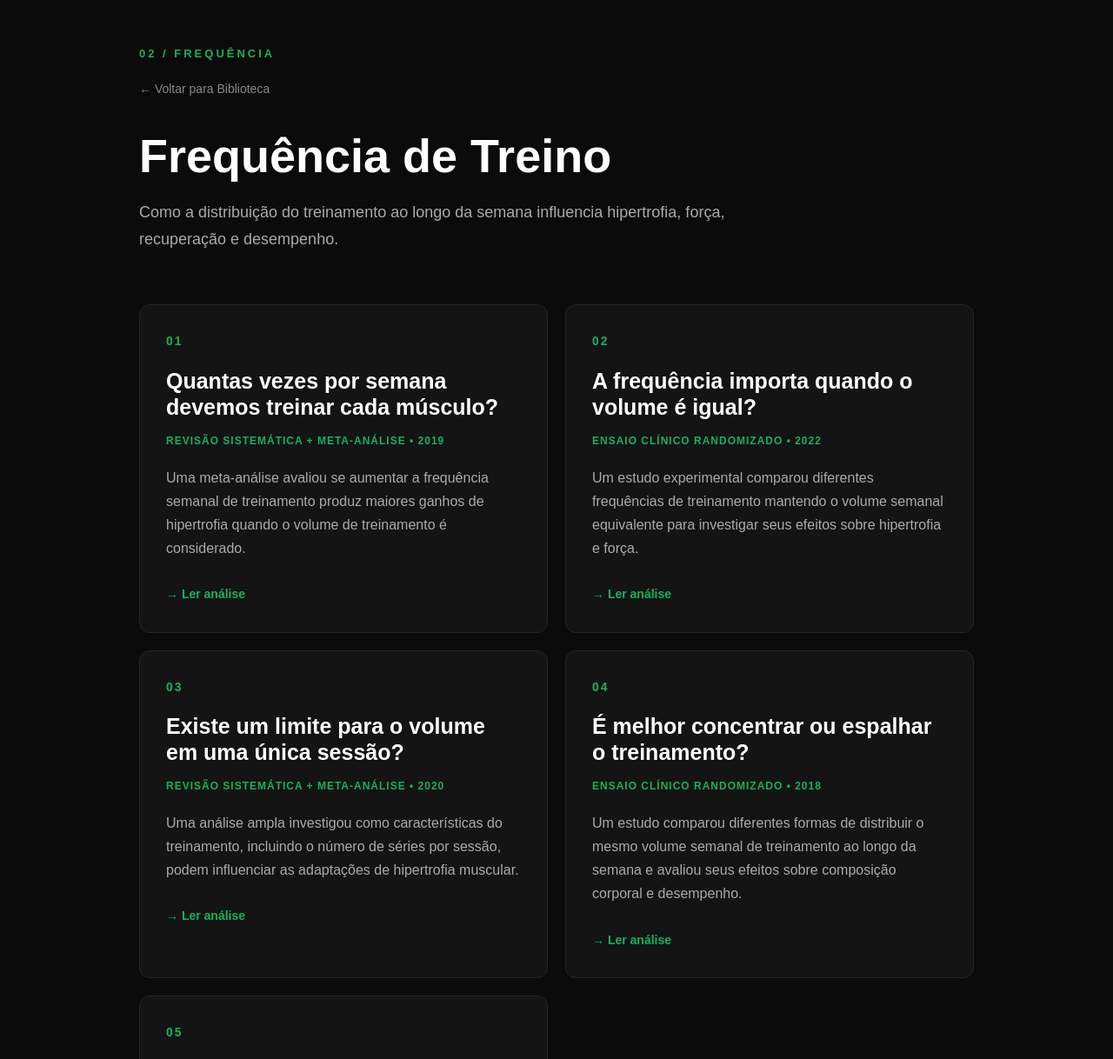
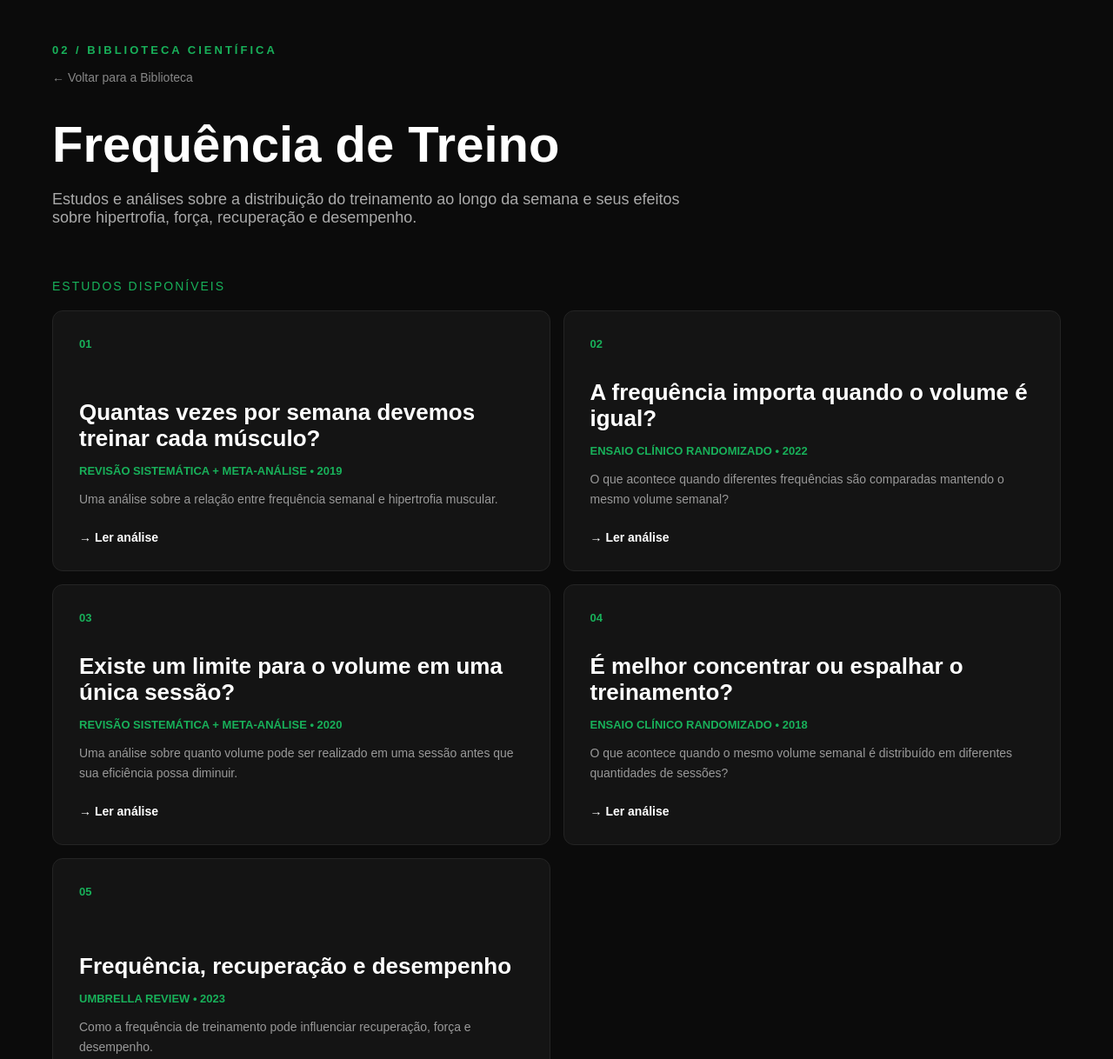
Before and after one commit to daviscarmucin-eng/metodologia-mks, a plain HTML site: page frequencia.html in a window 1280 px wide. Shown: the part 100-1318 px from the top of the page at 87% size. Drawn offline with Linux system fonts and the light colour scheme.

Commit message:
Update frequencia.html

```diff
--- a/frequencia.html
+++ b/frequencia.html
@@ -5,106 +5,97 @@
 
 <meta charset="UTF-8">
 
-<meta name="viewport" content="width=device-width, initial-scale=1.0">
+<meta
+name="viewport"
+content="width=device-width, initial-scale=1.0"
+>
 
 <title>Frequência — Biblioteca Científica</title>
 
+
 <style>
 
+/* =========================
+   CONFIGURAÇÕES GERAIS
+========================= */
+
 *{
-
     margin:0;
-
     padding:0;
-
     box-sizing:border-box;
-
 }
 
 body{
-
     font-family:Arial, Helvetica, sans-serif;
-
     background:#0b0b0b;
-
     color:#fff;
-
-    line-height:1.7;
-
 }
 
+
+/* =========================
+   NAVEGAÇÃO
+========================= */
+
 nav{
-
     display:flex;
-
     justify-content:space-between;
-
     align-items:center;
 
     padding:18px 6%;
 
     background:#0b0b0b;
-
     border-bottom:1px solid #222;
-
 }
 
 .logo{
-
     font-size:20px;
-
     font-weight:bold;
-
 }
 
 .logo span{
-
     color:#18b15a;
-
 }
 
 nav ul{
-
     display:flex;
-
     gap:30px;
-
     list-style:none;
-
 }
 
 nav a{
-
     color:#ccc;
-
     text-decoration:none;
-
     font-size:14px;
-
     font-weight:bold;
-
     transition:.3s;
-
 }
 
 nav a:hover{
-
     color:#18b15a;
-
 }
 
+
+/* =========================
+   CONTEÚDO PRINCIPAL
+========================= */
+
 main{
-
-    max-width:1000px;
-
+    max-width:1200px;
     margin:auto;
-
-    padding:80px 20px 100px;
-
+    padding:90px 20px;
 }
 
+
+.tag{
+    color:#18b15a;
+    font-size:13px;
+    font-weight:bold;
+    letter-spacing:3px;
+    margin-bottom:15px;
+}
+
+
 .back{
-
     display:inline-block;
 
     margin-bottom:35px;
@@ -116,16 +107,85 @@ main{
     font-size:14px;
 
     transition:.3s;
-
 }
 
 .back:hover{
+    color:#18b15a;
+}
+
+
+h1{
+    font-size:58px;
+    margin-bottom:20px;
+}
+
+
+.intro{
+    color:#aaa;
+    font-size:18px;
+    max-width:750px;
+    margin-bottom:60px;
+}
+
+
+/* =========================
+   ESTUDOS
+========================= */
+
+.section-title{
+
+    font-size:14px;
 
     color:#18b15a;
 
+    letter-spacing:2px;
+
+    margin-bottom:20px;
 }
 
-.tag{
+
+.study-grid{
+
+    display:grid;
+
+    grid-template-columns:
+    repeat(2,1fr);
+
+    gap:15px;
+}
+
+
+.study-card{
+
+    min-height:300px;
+
+    padding:30px;
+
+    background:#141414;
+
+    border:1px solid #242424;
+
+    border-radius:12px;
+
+    display:flex;
+
+    flex-direction:column;
+
+    transition:.3s;
+}
+
+
+.study-card:hover{
+
+    transform:translateY(-6px);
+
+    border-color:#18b15a;
+
+    background:#171717;
+}
+
+
+.number{
 
     color:#18b15a;
 
@@ -133,119 +193,47 @@ main{
 
     font-weight:bold;
 
-    letter-spacing:3px;
-
-    margin-bottom:15px;
-
+    margin-bottom:auto;
 }
 
-h1{
-
-    font-size:54px;
-
-    line-height:1.1;
-
-    max-width:850px;
-
-    margin-bottom:20px;
-
-}
-
-.subtitle{
-
-    color:#aaa;
-
-    font-size:18px;
-
-    max-width:760px;
-
-    margin-bottom:60px;
-
-}
-
-.study-grid{
-
-    display:grid;
-
-    grid-template-columns:repeat(2,1fr);
-
-    gap:20px;
-
-}
-
-.study-card{
-
-    background:#141414;
-
-    border:1px solid #242424;
-
-    border-radius:12px;
-
-    padding:30px;
-
-    transition:.3s;
-
-}
-
-.study-card:hover{
-
-    border-color:#18b15a;
-
-    transform:translateY(-3px);
-
-}
-
-.number{
-
-    color:#18b15a;
-
-    font-size:14px;
-
-    font-weight:bold;
-
-    letter-spacing:2px;
-
-    margin-bottom:18px;
-
-}
 
 .study-card h2{
 
-    font-size:25px;
+    font-size:26px;
 
-    line-height:1.2;
+    line-height:1.15;
 
     margin-bottom:14px;
+}
 
-}
 
 .study-type{
 
     color:#18b15a;
 
-    font-size:12px;
+    font-size:13px;
 
     font-weight:bold;
 
-    letter-spacing:1px;
+    margin-bottom:14px;
+}
 
-    margin-bottom:18px;
-
-}
 
 .study-card p{
 
-    color:#aaa;
+    color:#999;
 
-    font-size:16px;
+    font-size:14px;
+
+    line-height:1.6;
 
     margin-bottom:25px;
+}
 
-}
 
 .study-link{
 
-    color:#18b15a;
+    color:#fff;
 
     text-decoration:none;
 
@@ -254,14 +242,18 @@ h1{
     font-weight:bold;
 
     transition:.3s;
+}
 
-}
 
 .study-link:hover{
 
-    color:#fff;
+    color:#18b15a;
+}
 
-}
+
+/* =========================
+   RODAPÉ
+========================= */
 
 footer{
 
@@ -274,8 +266,12 @@ footer{
     color:#777;
 
     font-size:13px;
+}
 
-}
+
+/* =========================
+   RESPONSIVIDADE
+========================= */
 
 @media(max-width:800px){
 
@@ -284,31 +280,24 @@ footer{
         flex-direction:column;
 
         gap:15px;
+    }
 
-    }
 
     nav ul{
 
         gap:15px;
-
     }
 
-    main{
-
-        padding-top:60px;
-
-    }
 
     h1{
 
-        font-size:40px;
+        font-size:42px;
+    }
 
-    }
 
     .study-grid{
 
         grid-template-columns:1fr;
-
     }
 
 }
@@ -321,11 +310,16 @@ footer{
 <body>
 
 
+<!-- =========================
+     NAVEGAÇÃO
+========================= -->
+
 <nav>
 
     <div class="logo">
 
-METODOLOGIA <span>MKS</span>
+        METODOLOGIA
+        <span>MKS</span>
 
     </div>
 
@@ -335,9 +329,7 @@ METODOLOGIA <span>MKS</span>
         <li>
 
             <a href="biblioteca.html">
-
                 Biblioteca
-
             </a>
 
         </li>
@@ -346,9 +338,7 @@ Biblioteca
         <li>
 
             <a href="consultoria.html">
-
                 Consultoria
-
             </a>
 
         </li>
@@ -357,9 +347,7 @@ Consultoria
         <li>
 
             <a href="industries.html">
-
                 Industries
-
             </a>
 
         </li>
@@ -369,12 +357,17 @@ Industries
 </nav>
 
 
+
+<!-- =========================
+     CONTEÚDO
+========================= -->
+
 <main>
 
 
     <div class="tag">
 
-02 / FREQUÊNCIA
+        02 / BIBLIOTECA CIENTÍFICA
 
     </div>
 
@@ -384,7 +377,7 @@ href="biblioteca.html"
     class="back"
     >
 
-← Voltar para Biblioteca
+        ← Voltar para a Biblioteca
 
     </a>
 
@@ -396,11 +389,27 @@ Frequência de Treino
     </h1>
 
 
-<p class="subtitle">
+    <p class="intro">
 
-Como a distribuição do treinamento ao longo da semana influencia hipertrofia, força, recuperação e desempenho.
+        Estudos e análises sobre a distribuição
+        do treinamento ao longo da semana e seus
+        efeitos sobre hipertrofia, força,
+        recuperação e desempenho.
 
     </p>
+
+
+
+    <!-- =========================
+         ESTUDOS
+    ========================= -->
+
+    <div class="section-title">
+
+        ESTUDOS DISPONÍVEIS
+
+    </div>
+
 
 
     <div class="study-grid">
@@ -409,6 +418,7 @@ Como a distribuição do treinamento ao longo da semana influencia hipertrofia,
         <!-- ESTUDO 01 -->
 
         <div class="study-card">
+
 
             <div class="number">
 
@@ -433,22 +443,22 @@ REVISÃO SISTEMÁTICA + META-ANÁLISE • 2019
 
             <p>
 
-Uma meta-análise avaliou se aumentar a frequência
-semanal de treinamento produz maiores ganhos de
-hipertrofia quando o volume de treinamento é
-considerado.
+                Uma análise sobre a relação entre
+                frequência semanal e hipertrofia
+                muscular.
 
             </p>
 
 
             <a
-href="#"
+            href="estudo-frequencia-01.html"
             class="study-link"
             >
 
                 → Ler análise
 
             </a>
+
 
         </div>
 
@@ -457,6 +467,7 @@ class="study-link"
         <!-- ESTUDO 02 -->
 
         <div class="study-card">
+
 
             <div class="number">
 
@@ -481,22 +492,22 @@ ENSAIO CLÍNICO RANDOMIZADO • 2022
 
             <p>
 
-Um estudo experimental comparou diferentes
-frequências de treinamento mantendo o volume
-semanal equivalente para investigar seus efeitos
-sobre hipertrofia e força.
+                O que acontece quando diferentes
+                frequências são comparadas mantendo
+                o mesmo volume semanal?
 
             </p>
 
 
             <a
-href="#"
+            href="estudo-frequencia-02.html"
             class="study-link"
             >
 
                 → Ler análise
 
             </a>
+
 
         </div>
 
@@ -505,6 +516,7 @@ class="study-link"
         <!-- ESTUDO 03 -->
 
         <div class="study-card">
+
 
             <div class="number">
 
@@ -529,22 +541,22 @@ REVISÃO SISTEMÁTICA + META-ANÁLISE • 2020
 
             <p>
 
-Uma análise ampla investigou como características
-do treinamento, incluindo o número de séries por
-sessão, podem influenciar as adaptações de
-hipertrofia muscular.
+                Uma análise sobre quanto volume pode
+                ser realizado em uma sessão antes que
+                sua eficiência possa diminuir.
 
             </p>
 
 
             <a
-href="#"
+            href="estudo-frequencia-03.html"
             class="study-link"
             >
 
                 → Ler análise
 
             </a>
+
 
         </div>
 
@@ -553,6 +565,7 @@ class="study-link"
         <!-- ESTUDO 04 -->
 
         <div class="study-card">
+
 
             <div class="number">
 
@@ -577,22 +590,22 @@ ENSAIO CLÍNICO RANDOMIZADO • 2018
 
             <p>
 
-Um estudo comparou diferentes formas de distribuir
-o mesmo volume semanal de treinamento ao longo
-da semana e avaliou seus efeitos sobre composição
-corporal e desempenho.
+                O que acontece quando o mesmo volume
+                semanal é distribuído em diferentes
+                quantidades de sessões?
 
             </p>
 
 
             <a
-href="#"
+            href="estudo-frequencia-04.html"
             class="study-link"
             >
 
                 → Ler análise
 
             </a>
+
 
         </div>
 
@@ -601,6 +614,7 @@ class="study-link"
         <!-- ESTUDO 05 -->
 
         <div class="study-card">
+
 
             <div class="number">
 
@@ -625,22 +639,22 @@ UMBRELLA REVIEW • 2023
 
             <p>
 
-Uma revisão de revisões sistemáticas analisou como
-diferentes variáveis da prescrição do treinamento,
-incluindo a frequência, influenciam massa muscular,
-força e função física.
+                Como a frequência de treinamento pode
+                influenciar recuperação, força e
+                desempenho.
 
             </p>
 
 
             <a
-href="#"
+            href="estudo-frequencia-05.html"
             class="study-link"
             >
 
                 → Ler análise
 
             </a>
+
 
         </div>
 
@@ -650,6 +664,11 @@ class="study-link"
 
 </main>
 
+
+
+<!-- =========================
+     RODAPÉ
+========================= -->
 
 <footer>
 
```
Lines whose indentation alone changed are shown as unchanged.
